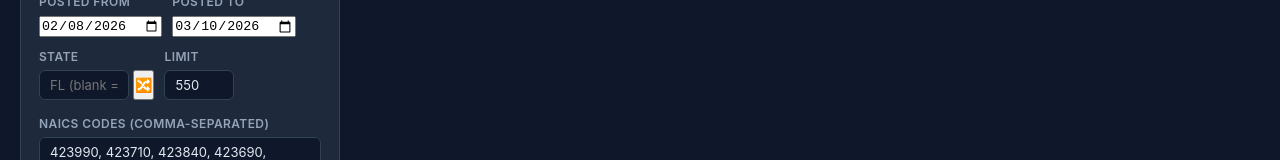
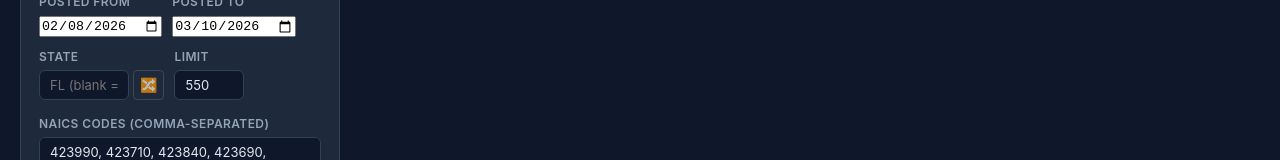
Before and after one commit to cedricperpignand1/Govpilot, a Next.js app: page / in a window 1280 px wide. Shown: the part 234-394 px from the top of the page. Built offline with nearby package versions, Linux system fonts and the light colour scheme.

Commit message:
push code

```diff
--- a/src/components/FilterPanel.tsx
+++ b/src/components/FilterPanel.tsx
@@ -146,7 +146,22 @@ export default function FilterPanel({ filters, onChange, onSearch, loading }: Pr
                 const states = ["AL","AK","AZ","AR","CA","CO","CT","DE","FL","GA","HI","ID","IL","IN","IA","KS","KY","LA","ME","MD","MA","MI","MN","MS","MO","MT","NE","NV","NH","NJ","NM","NY","NC","ND","OH","OK","OR","PA","RI","SC","SD","TN","TX","UT","VT","VA","WA","WV","WI","WY"];
                 set("state", states[Math.floor(Math.random() * states.length)]);
               }}
-              style={{ cursor: "pointer", fontSize: 14 }}
+              style={{
+                cursor: "pointer",
+                fontSize: 14,
+                background: "transparent",
+                border: "1px solid rgba(255,255,255,0.2)",
+                borderRadius: 4,
+                color: "inherit",
+                padding: "0 6px",
+                lineHeight: 1,
+                display: "flex",
+                alignItems: "center",
+                opacity: 0.7,
+                transition: "opacity 0.15s",
+              }}
+              onMouseEnter={(e) => (e.currentTarget.style.opacity = "1")}
+              onMouseLeave={(e) => (e.currentTarget.style.opacity = "0.7")}
             >
               🔀
             </button>
```
